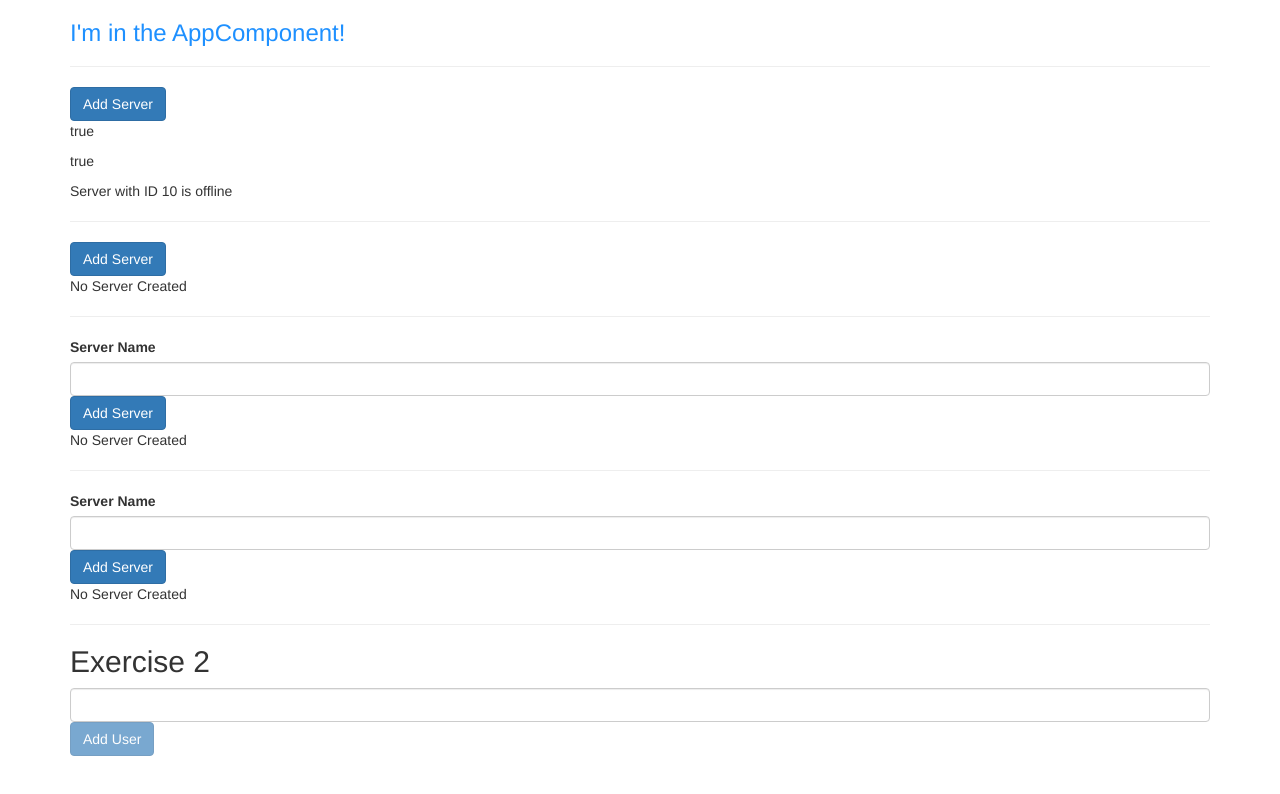
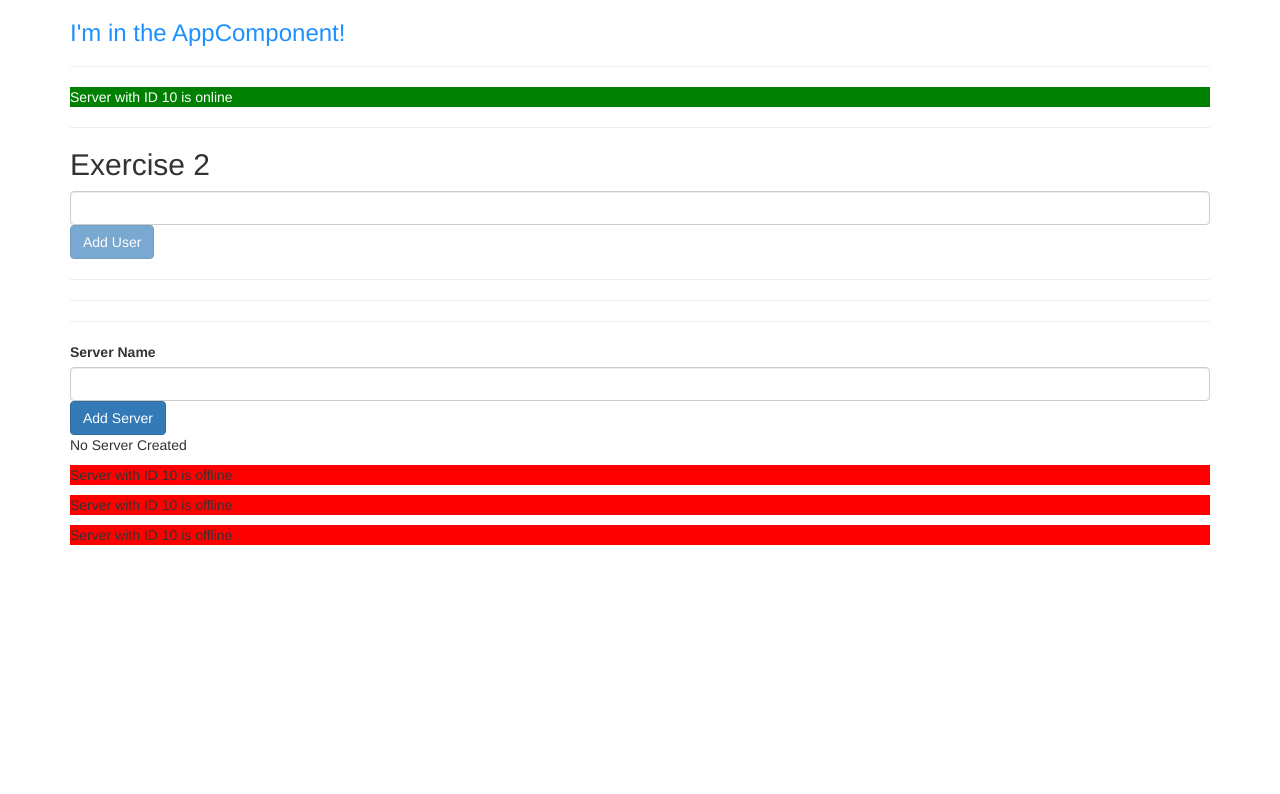
Before and after one commit to mithusingh32/AngularCourse, an Angular app: page / in a window 1280 px wide. Shown: the top 794 px of the page. Built offline with nearby package versions, Linux system fonts and the light colour scheme.

Commit message:
Module 2 Finished
- ngStyle - dynamically applies css
- ngClass - dynamically applies css classes
- ngFor

```diff
--- a/src/app/app.component.html
+++ b/src/app/app.component.html
@@ -3,6 +3,7 @@
     <div class="col-xs-12">
       <h3>I'm in the AppComponent!</h3>
       <hr>
+      <app-server></app-server>
       <app-servers></app-servers>
       <!--<div app-servers></div>-->
       <!--<div class="app-servers"></div>-->
--- a/src/app/server/server.component.html
+++ b/src/app/server/server.component.html
@@ -1,6 +1,15 @@
 <!-- Below is different ways to use string interpolation. First one is a direct
 typescript placement of a string. The second is accesing the variable. And third
 is calling a function -->
-<p>{{ 'Server' }} with ID {{serverID}} is {{getServerStatus()}}</p>
 
-<!-- Property Binding.  -->
+
+<!-- ngStyle -  attribute directive.
+Syntax: [ngStyle]="attribute property such as color" : method. or expression
+ngStyle allows us to dynamically change the css style dynamically
+Allows us to dynamically change the CSS style-->
+
+<p [ngStyle]="{'background-color': getColor()}"
+[ngClass]="{'online': serverStatus === 'online'}">{{ 'Server' }} with ID {{serverID}} is {{getServerStatus()}}</p>
+
+<!-- ngCLass - allows us to dynamically add or remove css classes
+syntax: [ngCLass]="{css class: expression or method indicating to apply or not to apply the class }" -->
--- a/src/app/server/server.component.ts
+++ b/src/app/server/server.component.ts
@@ -2,14 +2,26 @@ import { Component } from '@angular/core';
 
 @Component({
     selector: 'app-server',
-  templateUrl: './server.component.html'
+    templateUrl: './server.component.html',
+    styles: [`
+        .online {
+            color: white;
+        }
+    `]
 })
 
 export class ServerComponent {
     serverID: number = 10;
     serverStatus: string = "offline";
 
+    constructor() {
+        this.serverStatus = Math.random() > 0.5 ? "online" : "offline";
+    }
     getServerStatus() {
         return this.serverStatus;
     }
+
+    getColor() {
+        return this.serverStatus === "online" ? "green" : "red";
     }
+}
--- a/src/app/servers/servers.component.html
+++ b/src/app/servers/servers.component.html
@@ -1,30 +1,49 @@
+<!-- Exercise 2
+1. Add a input field which updates a property {{username}} via Two-Way-Binding
+2. Output the username property via String Interpolation (in a paragraph below the input)
+3. Add a button which may only be clicked if the username is not an empty string
+4. Upon clicking the button, the username should be reset to an empty string-->
+<hr>
+<h2>Exercise 2</h2>
+<input type="text" class="form-control" [(ngModel)]="userName">
+
+<button class="btn btn-primary" [disabled]="isInputEmpty()" (click)="onClicked()">Add User</button>
+
+<p [hidden]="hideParagraph">Welcome {{ inputUserName }} to this exercise. In this we are showing that I, the web dev,
+    know how to use databinding. </p>
+
+<hr>
+
+
+
+
 <!-- We binded the disabled html property to the variable allowNewServer. When allowNewServer
 changes, so will the properties' value -->
-<button
+<!-- <button
 class="btn btn-primary"
 [disabled]="!allowNewServer">
-Add Server</button>
+Add Server</button>  -->
 
 <!-- Below shows how to use string interpolation and property binding. You can see that innerText
 and using {{}} perform the same task.  -->
-<p>{{ allowNewServer }} </p>
+<!-- <p>{{ allowNewServer }} </p>
 <p [innerText]="allowNewServer"> </p>
-<app-server></app-server>
+<app-server></app-server> -->
 
 <hr>
 <!-- Angular doesnt use onClicked event; it has its own event syntax: (eventName). such as (clicked)
 Full syntax (eventName) = "method/code you want to execute"-->
-<button
+<!-- <button
 class="btn btn-primary"
 [disabled]="!allowNewServer"
 (click)="onCreateServer()">
 Add Server</button>
-<p>{{ serverCreationStatus }}</p>
+<p>{{ serverCreationStatus }}</p> -->
 
 <!-- Passing and Using Data Events
 $event - reserved for event binding. It is usually the data associated with the event.
 The $event contains information about the event that is occuring that can be used such as input value, coordinates of mouse click, etc etc -->
-<hr>
+<!-- <hr>
 <label>Server Name</label>
 <input
 type="text"
@@ -36,41 +55,35 @@ class="btn btn-primary"
 [disabled]="!allowNewServer"
 (click)="onCreateServer()">
 Add Server</button>
-<p>{{ serverCreationStatus }}</p>
+<p>{{ serverCreationStatus }}</p> -->
 
 <!-- Two-Way Binding
 Syntax: [(directiveName)]="variable or function"
 example: [(ngModel)]="serverName"-->
 <hr>
 <label>Server Name</label>
-<input
-type="text"
-class="form-control"
-[(ngModel)]="serverName">
+<input type="text" class="form-control" [(ngModel)]="serverName">
 
-<button
-class="btn btn-primary"
-[disabled]="!allowNewServer"
-(click)="onCreateServer()">
-Add Server</button>
-<p>{{ serverCreationStatus }}</p>
+<button class="btn btn-primary" [disabled]="!allowNewServer" (click)="onCreateServer()">
+    Add Server</button>
+<!-- <p>{{ serverCreationStatus }}</p> -->
 
 
-<!-- Exercise 2
-1. Add a input field which updates a property {{username}} via Two-Way-Binding
-2. Output the username property via String Interpolation (in a paragraph below the input)
-3. Add a button which may only be clicked if the username is not an empty string
-4. Upon clicking the button, the username should be reset to an empty string-->
-<hr>
-<h2>Exercise 2</h2>
-<input
-type="text"
-class = "form-control"
-[(ngModel)]="userName">
 
-<button
-class="btn btn-primary"
-[disabled]="isInputEmpty()"
-(click)="onClicked()">Add User</button>
+<!-- Directives are instructions in the DOM.
+When we place a selector in a componenet, we're telling Angular to drop in the component there-
+We usually use attribute selector for directive but you can also create your own .
+There are bunch of built-in directives which are shown below-->
 
-<p [hidden]="hideParagraph">Welcome {{ inputUserName }} to this exercise. In this we are showing that I, the web dev, know how to use databinding. </p>
+<!-- ngIf else- works like a n if statement
+THe * (star) before the ngIf is required because its a structural directive, meaning that it
+either adds or removes a structure to the DOM -->
+<p *ngIf="serverCreated; else noServer">Server was created, server nanme is {{ serverName }}</p>
+
+<!-- The # is a locator. This will show unless the ngIf statement exists-->
+<ng-template #noServer>
+    <p>No Server Created</p>
+</ng-template>
+
+<!-- *ngFor is a structural directive. It will loop through something and create that many structures in the DOM -->
+<app-server *ngFor="let server of servers"></app-server>
--- a/src/app/servers/servers.component.ts
+++ b/src/app/servers/servers.component.ts
@@ -12,6 +12,10 @@ export class ServersComponent implements OnInit {
     allowNewServer = false;
     serverCreationStatus: string = "No Server Created";
     serverName = "";
+    serverCreated = false;
+    servers = ['TestServer1', 'TestServer2', 'TestServer3'];
+
+    // Ex2 variables
     userName: string;
     inputUserName: string;
     hideParagraph = true;
@@ -27,6 +31,8 @@ export class ServersComponent implements OnInit {
 
     onCreateServer() {
         this.serverCreationStatus = "Server " + this.serverName + " was created";
+        this.servers.push(this.serverName);
+        this.serverCreated = true;
     }
 
     onUpdateServerName(event: Event) {
@@ -50,4 +56,5 @@ export class ServersComponent implements OnInit {
         this.inputUserName = this.userName;
         this.userName = "";
     }
+    /* End Exercise 2 */
 }
```
Lines whose indentation alone changed are shown as unchanged.
